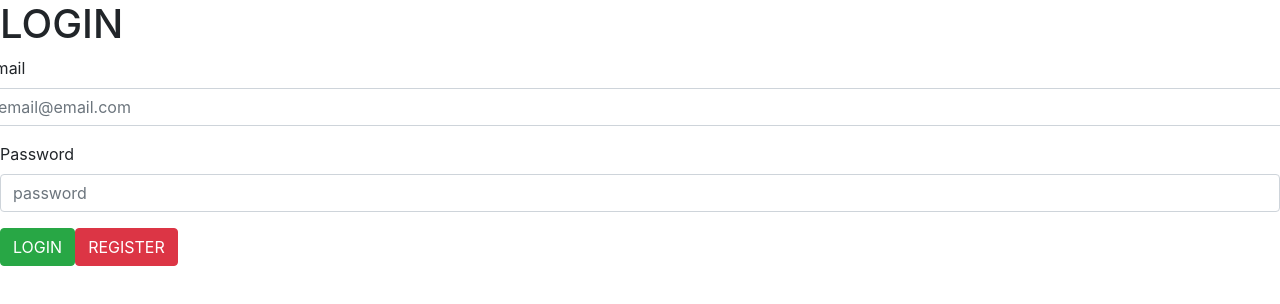
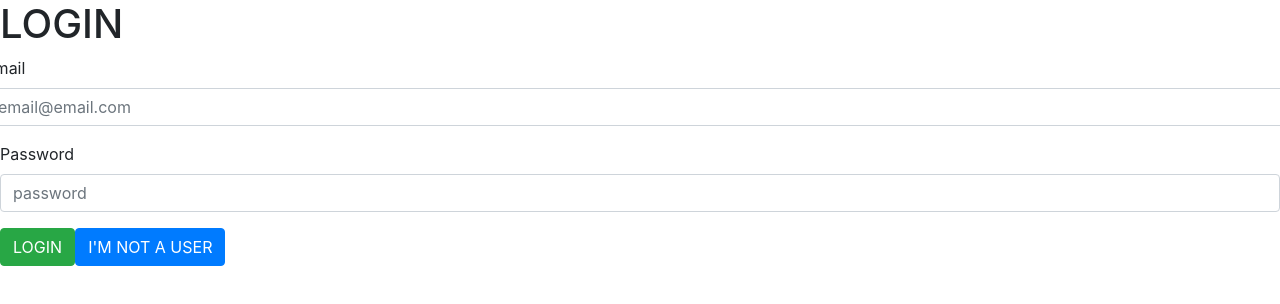
Before and after one commit to dogukanaktas/dashboard, a React (Create React App) app: page /login in a window 1280 px wide. Shown: the top 304 px of the page. Built offline with nearby package versions, Linux system fonts and the light colour scheme.

Commit message:
Rename register button name

```diff
--- a/src/pages/Login.tsx
+++ b/src/pages/Login.tsx
@@ -78,8 +78,8 @@ const Login: FC<LoginProps> = () => {
         <Button color="success" disabled={isInvalid}>
           LOGIN
         </Button>
-        <Button color="danger" onClick={() => history.push('/register')}>
-          REGISTER
+        <Button color="primary" onClick={() => history.push('/register')}>
+          I'M NOT A USER
         </Button>
       </Form>
     </>
```
